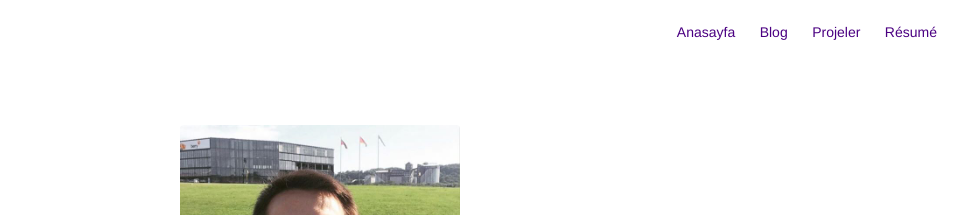
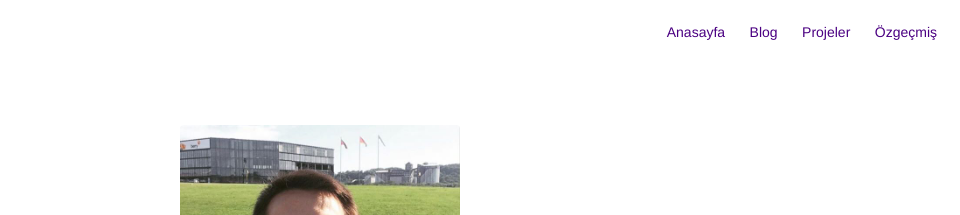
Before and after one commit to mdurmuss/mdurmuss.github.io, a Jekyll site: the page built from about.md, in a window 1280 px wide. Shown: the top 215 px of the page, without its empty margins (320-1280 px from the left). Built offline with Jekyll 4.4.1, drawn with Linux system fonts in a browser that asks for light colours.

Commit message:
Update nav.html

```diff
--- a/_includes/nav.html
+++ b/_includes/nav.html
@@ -32,7 +32,7 @@
 
         {% if site.resume == true %}
             <li class="item">
-                <a class="link" href="{% if site.resume-external %}{{ site.resume-url }}{% else %}{{ site.url }}/{{ site.resume-url }}{% endif %}">Résumé</a>
+                <a class="link" href="{% if site.resume-external %}{{ site.resume-url }}{% else %}{{ site.url }}/{{ site.resume-url }}{% endif %}">Özgeçmiş</a>
             </li>
         {% endif %}
     </ul>
```
